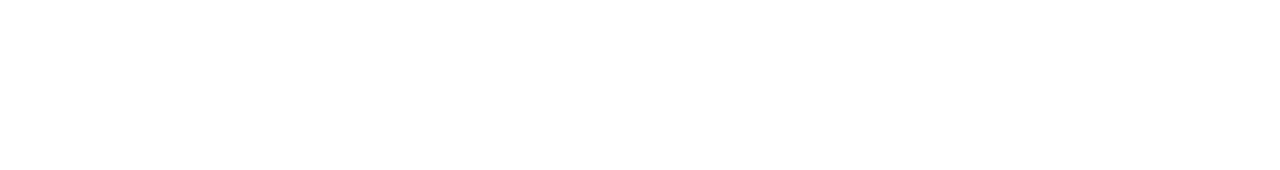
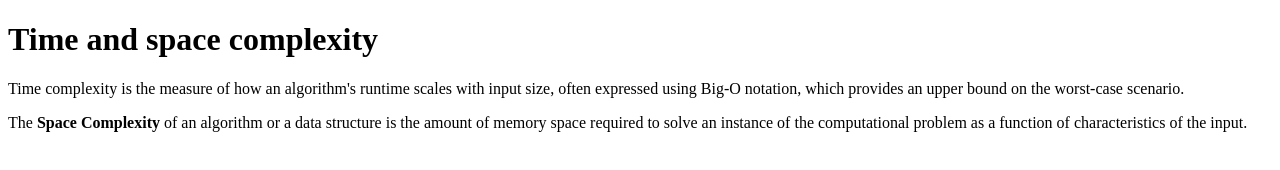
Before and after one commit to acciojob/time-and-space-complexity-sarathypartha001, a website: page main.html in a window 1280 px wide. Drawn offline with Linux system fonts and the light colour scheme.

Commit message:
created a submission

```diff
--- a/main.html
+++ b/main.html
@@ -8,6 +8,10 @@
 
 <body>
 	<!-- the entire body must be written by student -->
+	<h1>Time and space complexity</h1>
+	<p>Time complexity is the measure of how an algorithm's runtime scales with input size, often expressed using Big-O notation, which provides an upper bound on the worst-case scenario.</p>
+	<p>The<b> Space Complexity </b>of an algorithm or a data structure is the amount of memory space required to solve an instance of the computational problem as a function of characteristics of the input.</p>
+
     <script type="text/javascript" src="./script.js">
 </script>
 
```
